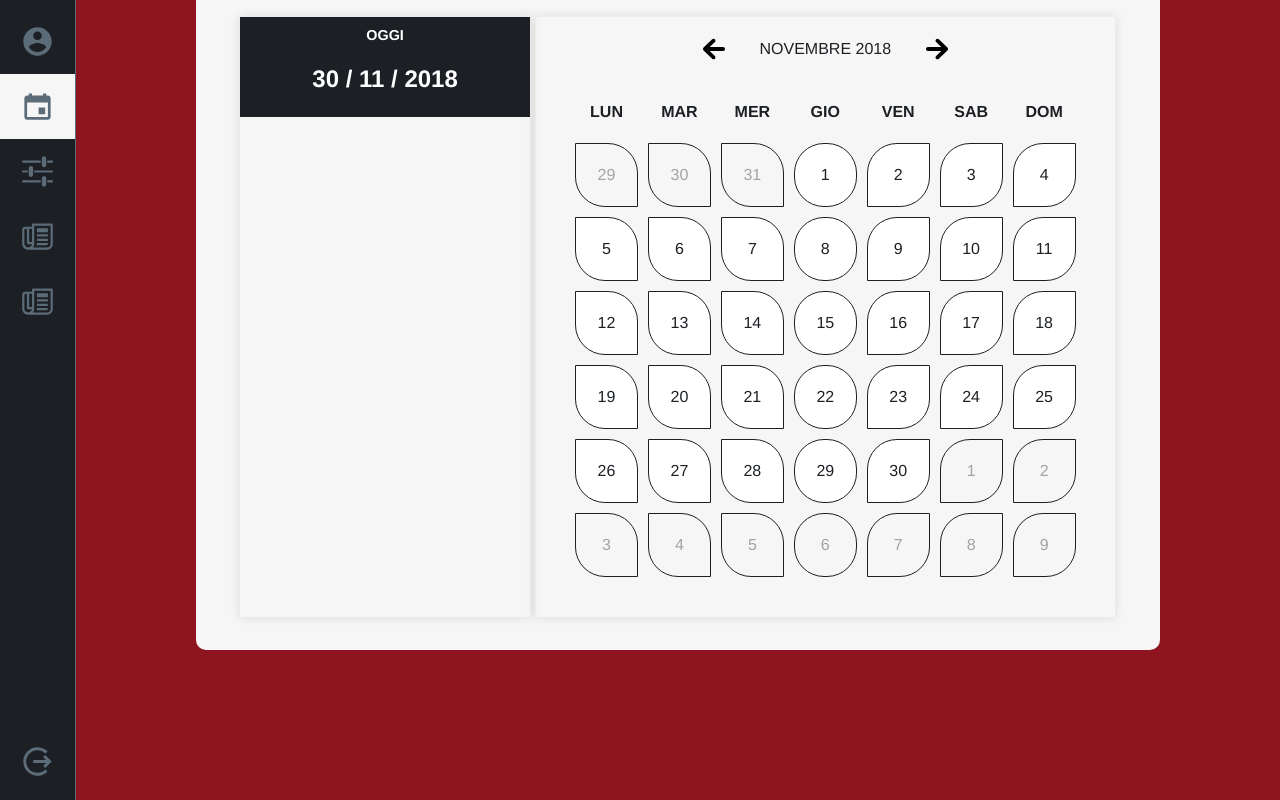
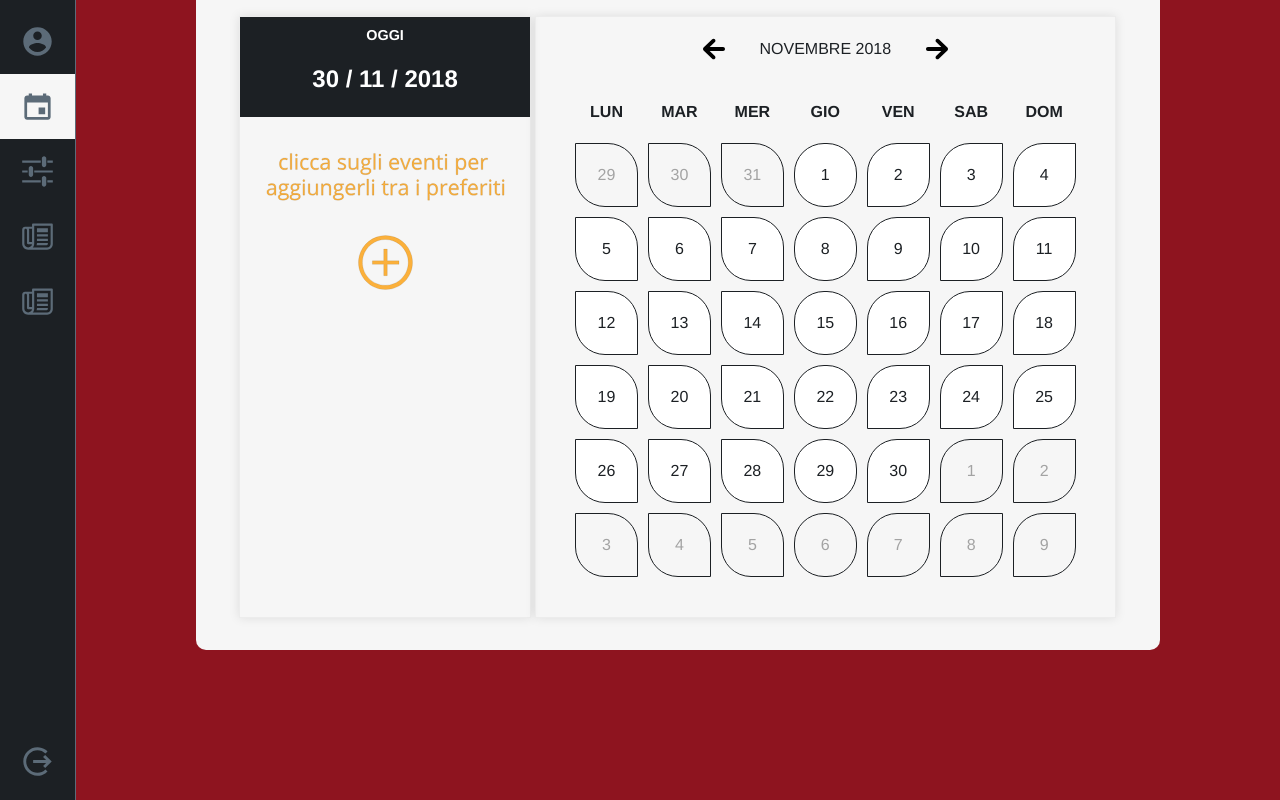
Before and after one commit to tizianocolagrossi/LTW_PRJ, a plain HTML site: page cal.html in a window 1280 px wide. Drawn offline with Linux system fonts and the light colour scheme.

Commit message:
fsondo preferiti svg e html

```diff
--- a/cal.html
+++ b/cal.html
@@ -42,7 +42,7 @@
                         <i class="icon-close"></i>
                     </div>
                 </div>
-                <div id="event-container" class="eventi">
+                <div id="event-container" class="eventi vuoto">
 
                 </div>
             </div>
```
Also changed, not shown: img/testo-preferiti-g.svg (added).
